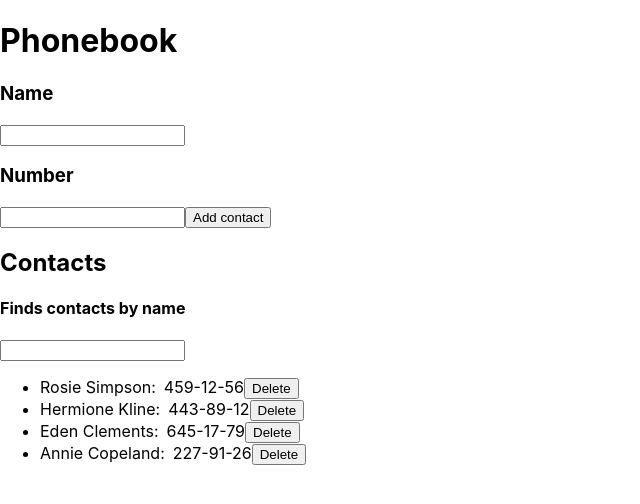
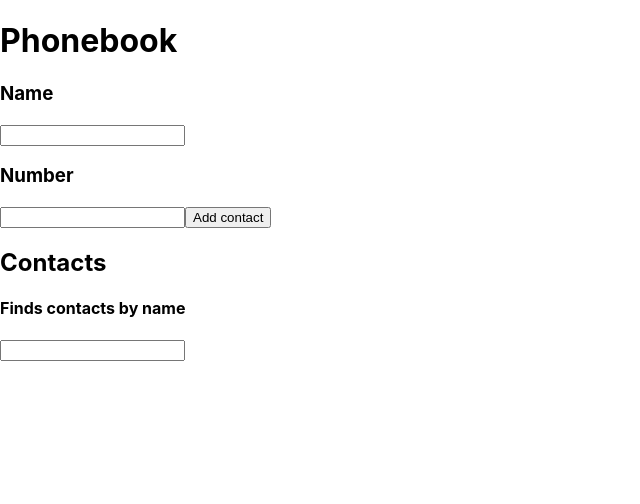
Before and after one commit to 831230/goit-react-hw-04-phonebook, a React (Create React App) app: page / in a window 1280 px wide. Shown: the top 504 px of the page, without its empty margins (0-640 px from the left). Built offline with nearby package versions, Linux system fonts and the light colour scheme.

Commit message:
bugfix add return in arrow function

```diff
--- a/src/App.jsx
+++ b/src/App.jsx
@@ -5,12 +5,7 @@ class App extends Component {
   constructor(props) {
     super(props);
     this.state = {
-      contacts: [
-        {id: 'id-1', name: 'Rosie Simpson', number: '459-12-56'},
-        {id: 'id-2', name: 'Hermione Kline', number: '443-89-12'},
-        {id: 'id-3', name: 'Eden Clements', number: '645-17-79'},
-        {id: 'id-4', name: 'Annie Copeland', number: '227-91-26'},
-      ],
+      contacts: [],
       filter: '',
     };
   }
--- a/src/components/Section/Section.jsx
+++ b/src/components/Section/Section.jsx
@@ -67,15 +67,15 @@ class Section extends Component {
   };
 
   deleteContact = event => {
-    console.log('delete contact', event);
     if (event.target.nodeName === 'BUTTON') {
       let contactIndex;
       this.state.contacts.map((element, index) => {
         if (event.target.parentNode.textContent.includes(element.name)) {
           contactIndex = index;
+
         }
+        return contactIndex
       });
-      console.log(contactIndex);
       const array = [...this.state.contacts];
       array.splice(contactIndex, 1);
       this.setState({
```
